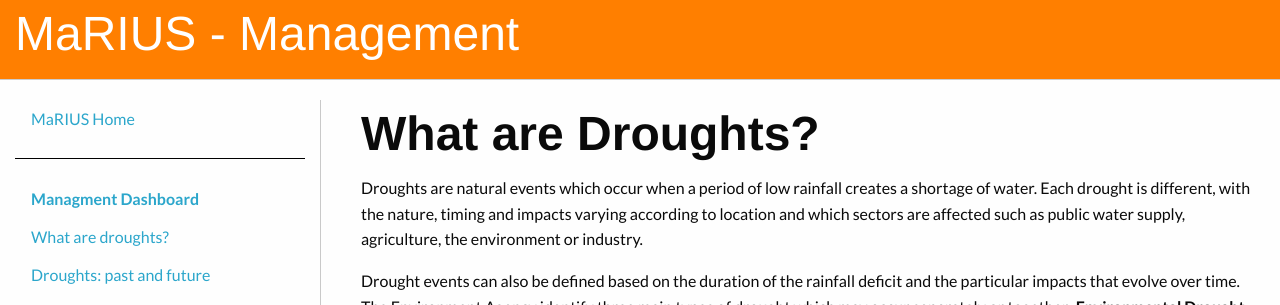
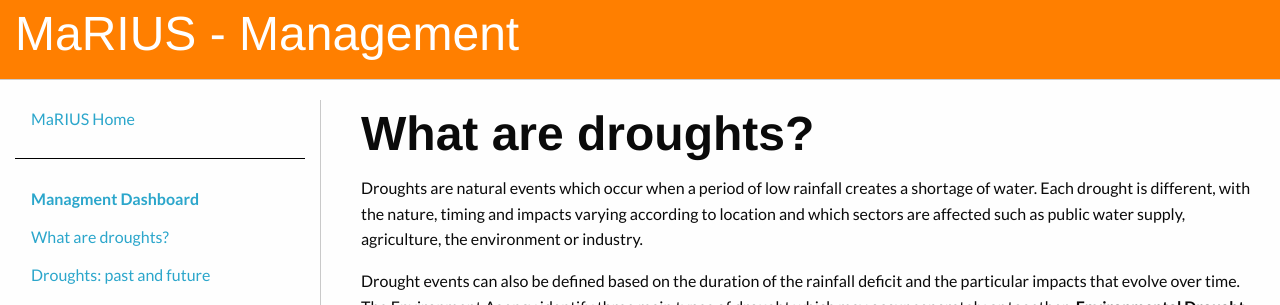
Before and after one commit to VictoriaJJ/mariusdroughtproject.org, a Jekyll site: the page built from _pages/dashboard/management/what_are_droughts.md, in a window 1280 px wide. Shown: the top 305 px of the page. Built offline with Jekyll 4.4.1, drawn with Linux system fonts in a browser that asks for light colours.

```diff
--- a/_pages/dashboard/management/what_are_droughts.md
+++ b/_pages/dashboard/management/what_are_droughts.md
@@ -2,7 +2,7 @@
 layout: management
 published: true
 permalink: /dashboard/management/what_are_droughts/
-_title: What are Droughts?
+_title: What are droughts?
 ---
 
 Droughts are natural events which occur when a period of low rainfall creates a shortage of water. Each drought is different, with the nature, timing and impacts varying according to location and which sectors are affected such as public water supply, agriculture, the environment or industry.
```
